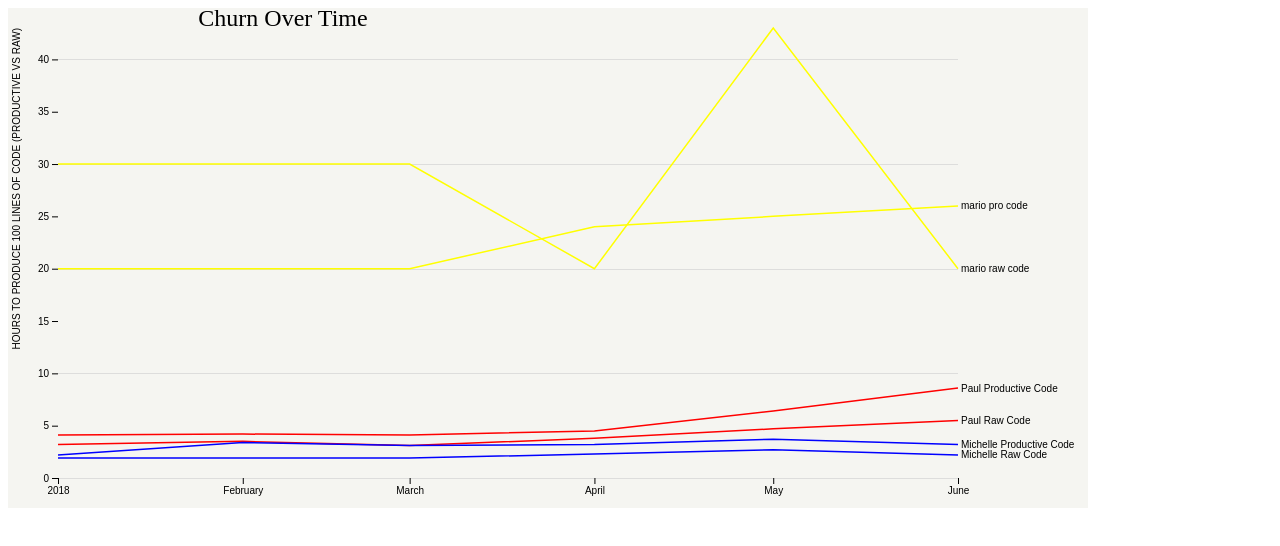
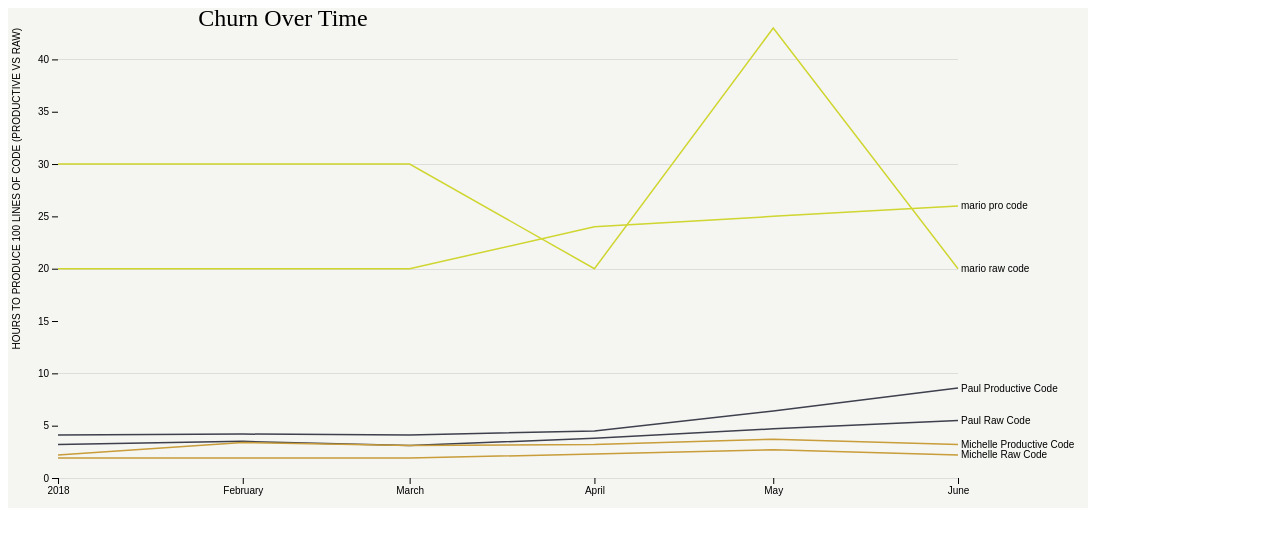
Before and after one commit to sengleung/software-analytics, a plain HTML site: page Mario/project.html in a window 1280 px wide. Drawn offline with nearby package versions, Linux system fonts and the light colour scheme.

Commit message:
Random color generation

```diff
--- a/Mario/project.html
+++ b/Mario/project.html
@@ -61,13 +61,33 @@ var line = d3.line()
 .x(function(d) { return x(d.date); })
 .y(function(d) { return y(d.time); });
 
-var div = d3.select("body").append("div")
-.attr("class", "tooltip")
-.style("opacity", 0);
+// var div = d3.select("body").append("div")
+// .attr("class", "tooltip")
+// .style("opacity", 0);
+
+function getRandomColor() {
+  var letters = '0123456789ABCDEF';
+  var color = '#';
+  for (var i = 0; i < 6; i++) {
+    color += letters[Math.floor(Math.random() * 16)];
+  }
+  return color;
+}
 
 
 var g = svg.append("g").attr("transform", "translate(" + margin.left + "," + margin.top + ")");
- var colors = ['red', 'red', 'blue', 'blue', 'yellow', 'yellow'];
+ // var colors = ['red', 'red', 'blue', 'blue', 'yellow', 'yellow'];
+
+ var colors = [];
+ for(var i = 0; i < 50; i++)
+ {
+  var xx = getRandomColor();
+  colors.push(xx);
+  colors.push(xx);
+ }
+
+
+
 
 // gridlines in y axis function
 function make_y_gridlines() {
```
